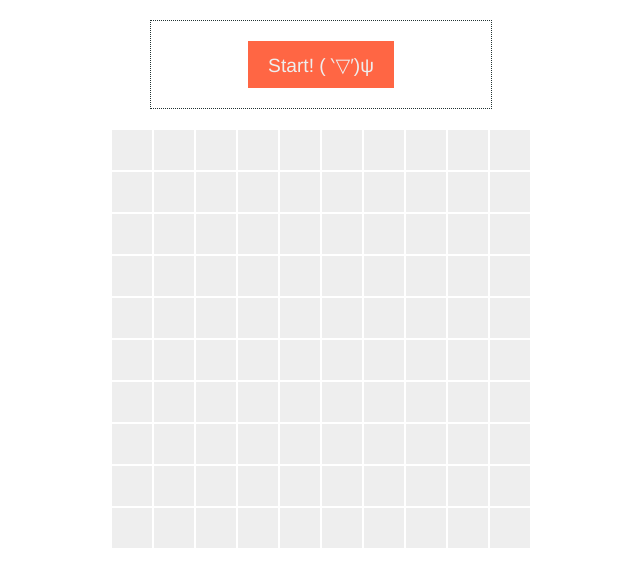
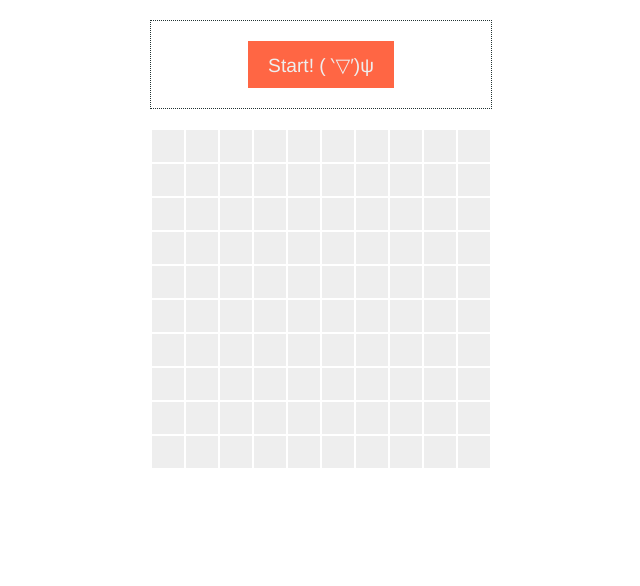
Before and after one commit to ccw630/heart-minesweeper, a plain HTML site: page index.html in a window 1280 px wide. Both pictures are taken after a click on the link "Start! ( ‵▽′)ψ". Shown: the whole page, without its empty margins (319-959 px from the left). Drawn offline with nearby package versions, Linux system fonts and the light colour scheme.

Commit message:
Update mine.css

```diff
--- a/mine.css
+++ b/mine.css
@@ -4,7 +4,7 @@ input{ text-align: center; }
 #game{ width: 300px; min-width: 300px; margin: 20px auto 20px; padding: 10px 20px; border: 1px dotted #233; text-align: center; }
 #game a{ display: inline-block; margin: 10px; padding: 10px 20px; text-decoration: none; background: #f64; color: #eee; }
 #container{ text-align: center; }
-.box { display: inline-block; width: 40px; height: 40px; line-height: 40px; border: 1px solid #fff; background: #eee; cursor: pointer; text-align: center; vertical-align: middle; }
+.box { display: inline-block; width: 32px; height: 32px; line-height: 32px; border: 1px solid #fff; background: #eee; cursor: pointer; text-align: center; vertical-align: middle; }
 .box:hover { background: #ccc; }
 #log { display: none; position: fixed; top: 0; right: 0; width: 500px; height: 300px; border: 1px solid #222; overflow: scroll; padding: 10px; }
 #shenlong{ display: none; }
```
